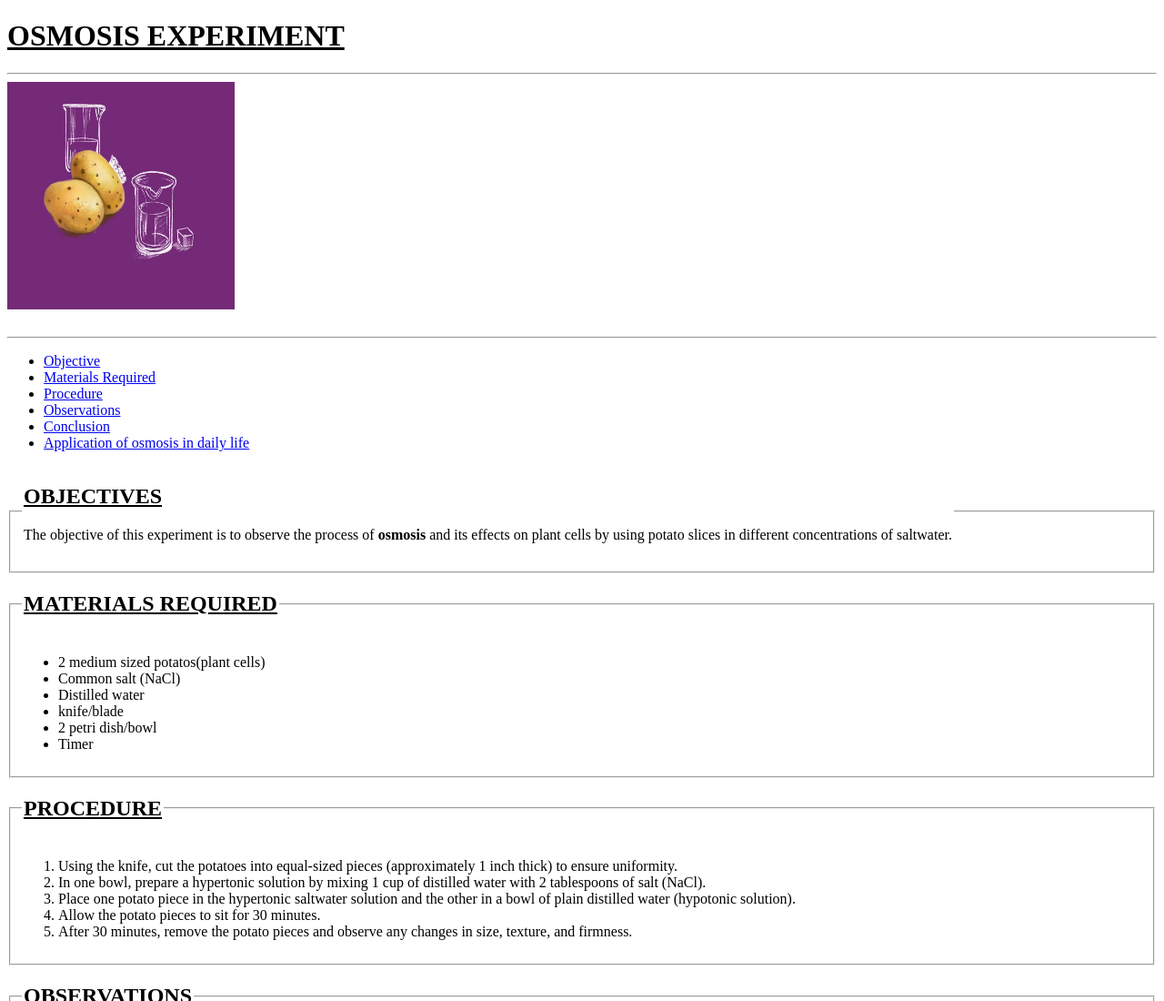
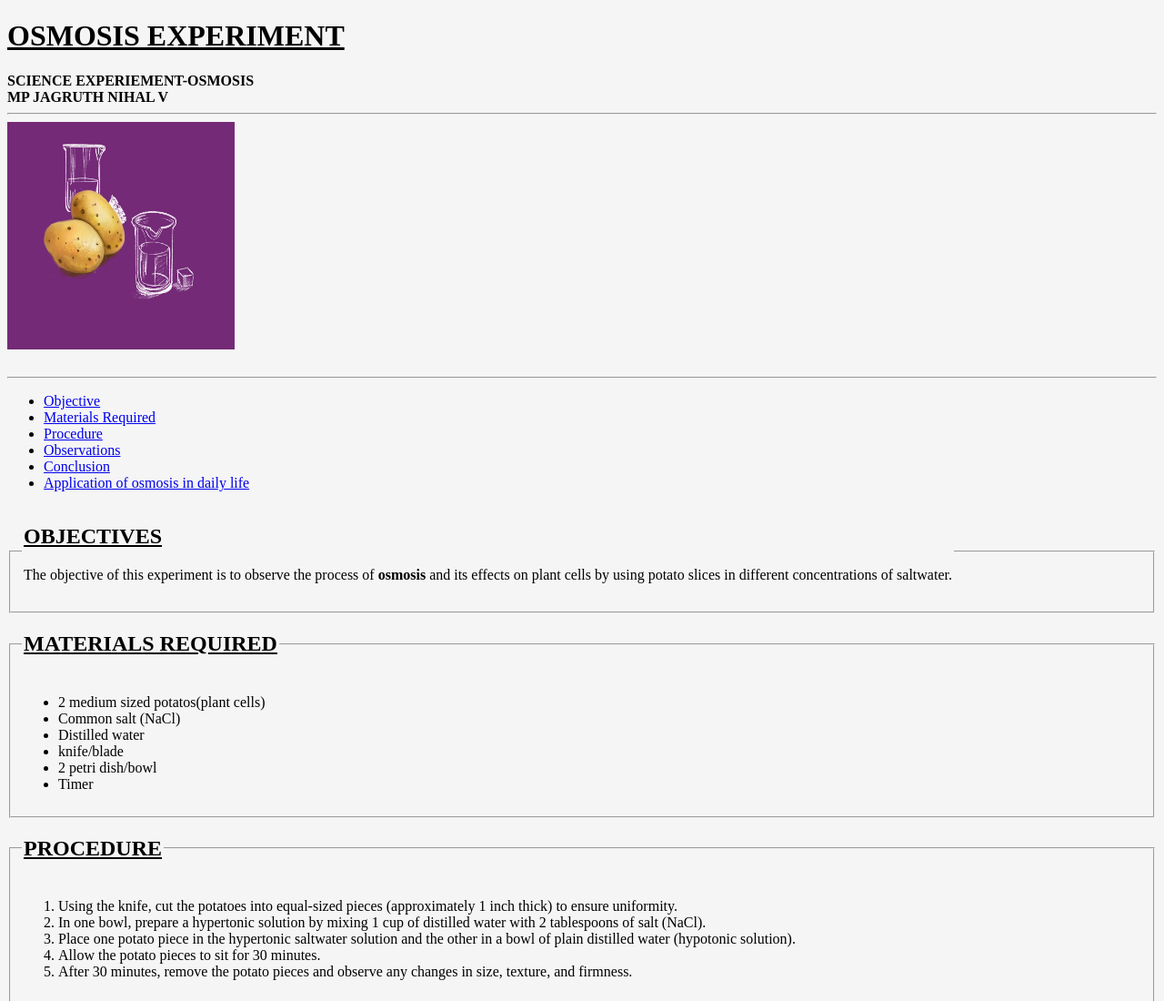
Before and after one commit to Nihal-V-0212/Osmosis-Experiement, a plain HTML site: page index.html in a window 1280 px wide. Shown: the top 1100 px of the page at 91% size. Drawn offline with Linux system fonts and the light colour scheme.

Commit message:
Update index.html

```diff
--- a/index.html
+++ b/index.html
@@ -4,14 +4,18 @@
 <head>
     <meta charset="UTF-8">
     <meta name="viewport" content="width=, initial-scale=1.0">
-    <title>Document</title>
+    <title>Osmosis Experiement</title>
 </head>
+    <body style="background-color: whitesmoke;">
 
-<body>
     <div class="Container">
         <header>
             <h1><b><u>OSMOSIS EXPERIMENT</b></u></h1>
         </header>
+        <strong>SCIENCE EXPERIEMENT-OSMOSIS</strong><br>
+        <strong>MP JAGRUTH</strong>
+        <STRONG>NIHAL V</STRONG>
+
         <hr>
 
 
```
